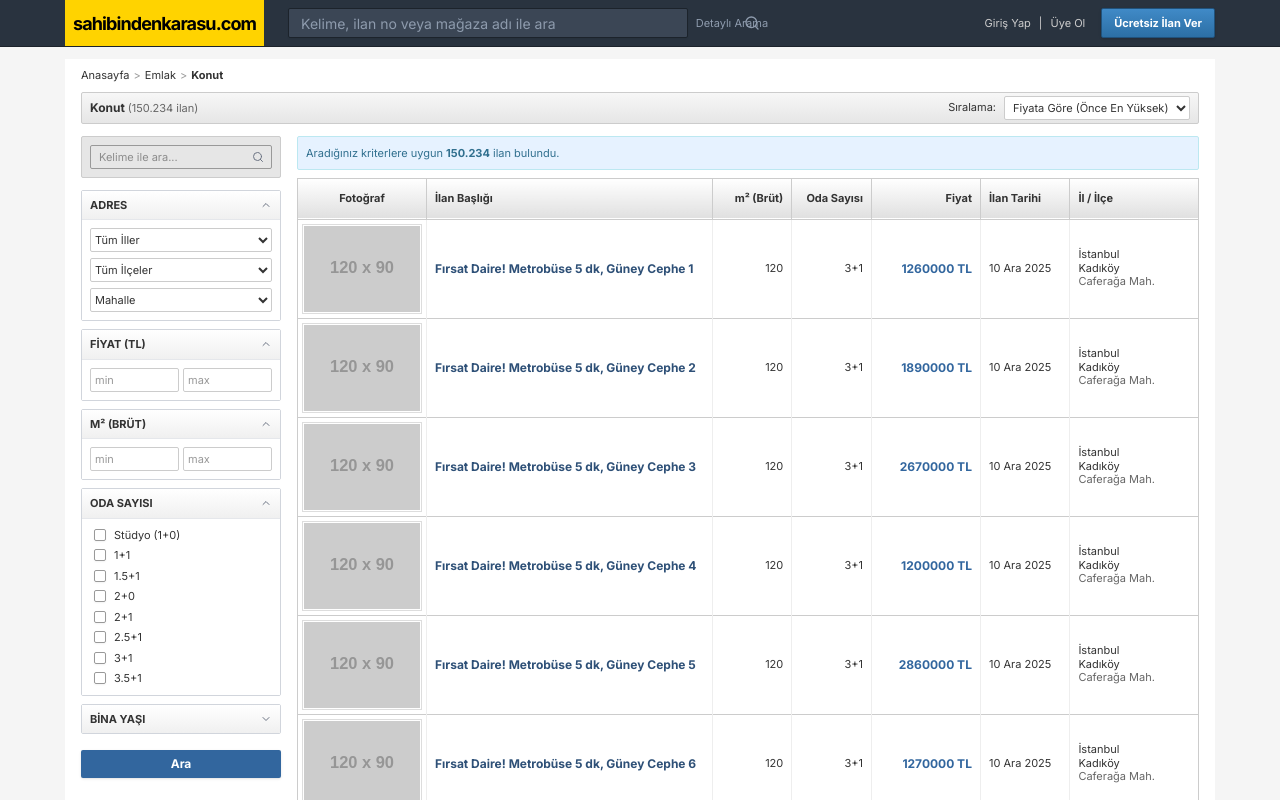
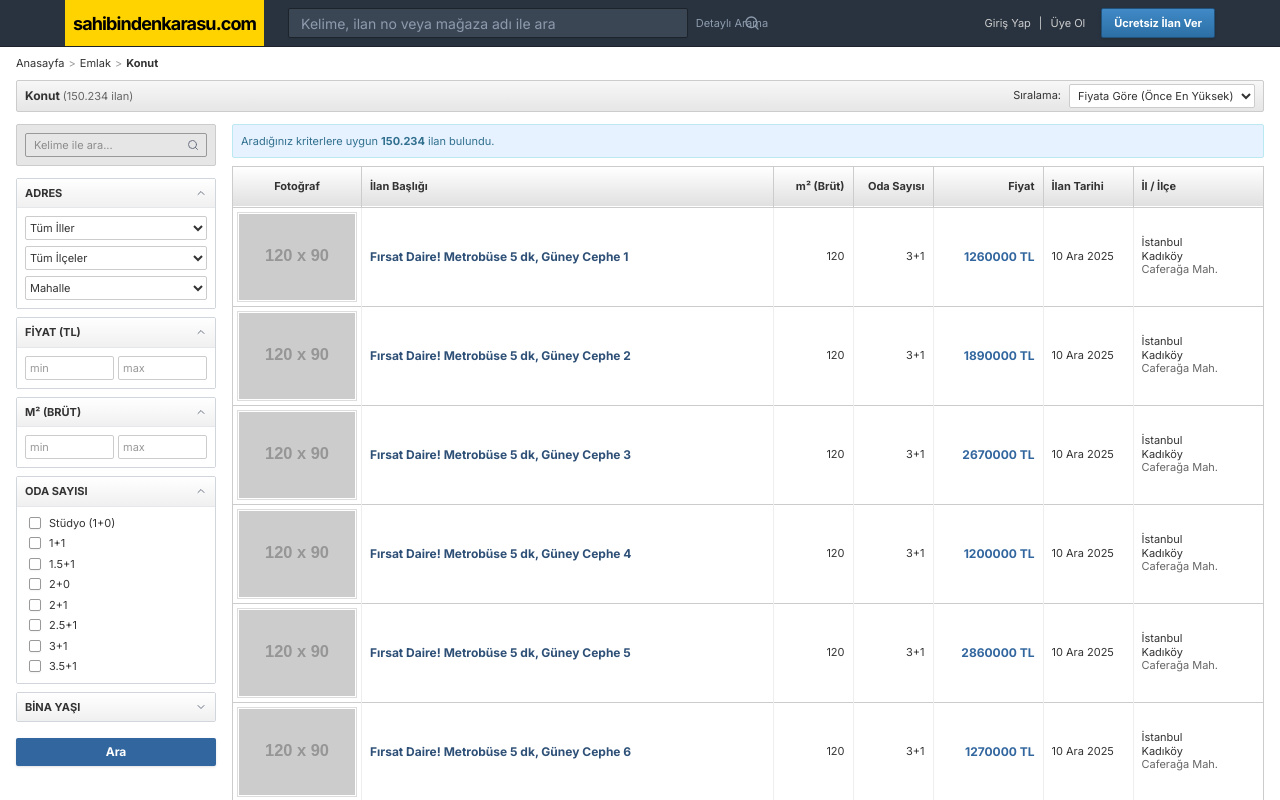
Before and after one commit to wbknght/sahibindenkarasu, a Next.js app: page /search in a window 1280 px wide. Shown: the top 800 px of the page. Built offline with nearby package versions, Linux system fonts and the light colour scheme.

Commit message:
style: Relocate fixed width and vertical margin from layout's main element to page's content wrapper.

```diff
--- a/src/app/layout.tsx
+++ b/src/app/layout.tsx
@@ -20,7 +20,7 @@ export default function RootLayout({
     <html lang="tr">
       <body className={`${inter.className} antialiased min-h-screen flex flex-col bg-[#f5f5f5] text-foreground`}>
         <Header />
-        <main className="flex-1 w-[1150px] mx-auto my-3">
+        <main className="flex-1 w-full">
           {children}
         </main>
         <Footer />
--- a/src/app/page.tsx
+++ b/src/app/page.tsx
@@ -3,7 +3,7 @@ import { Showcase } from "@/components/home/Showcase";
 
 export default function Home() {
   return (
-    <div className="container mx-auto px-4 py-4 flex flex-col md:flex-row items-start font-sans">
+    <div className="w-[1150px] mx-auto my-3 px-4 py-4 flex flex-col md:flex-row items-start font-sans">
       <CategorySidebar />
       <Showcase />
     </div>
```
